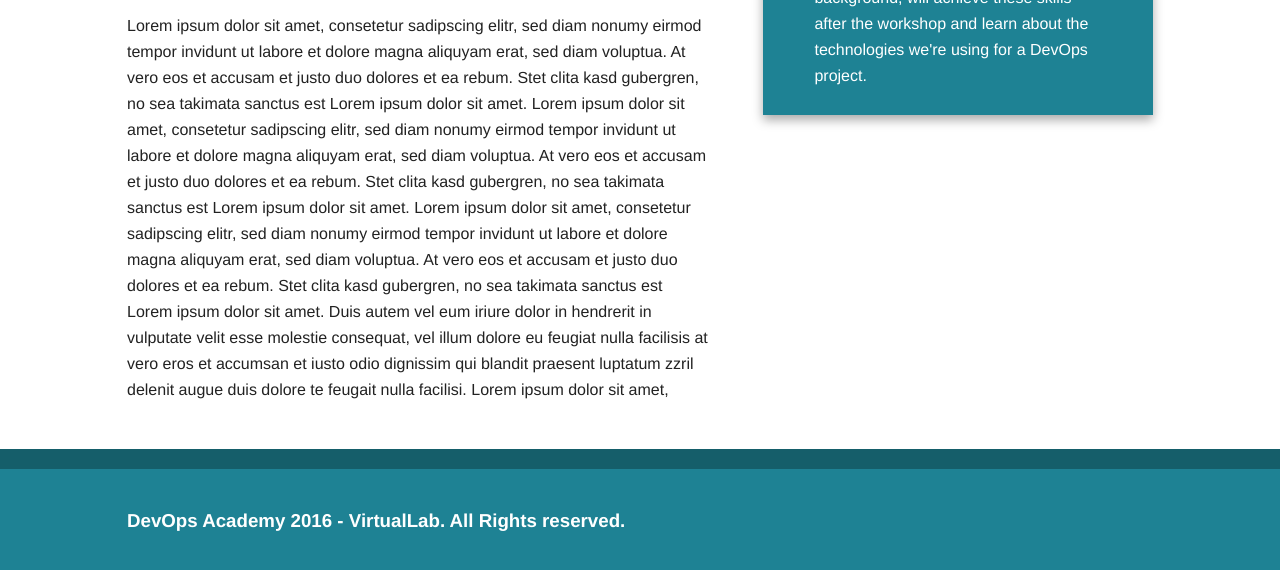
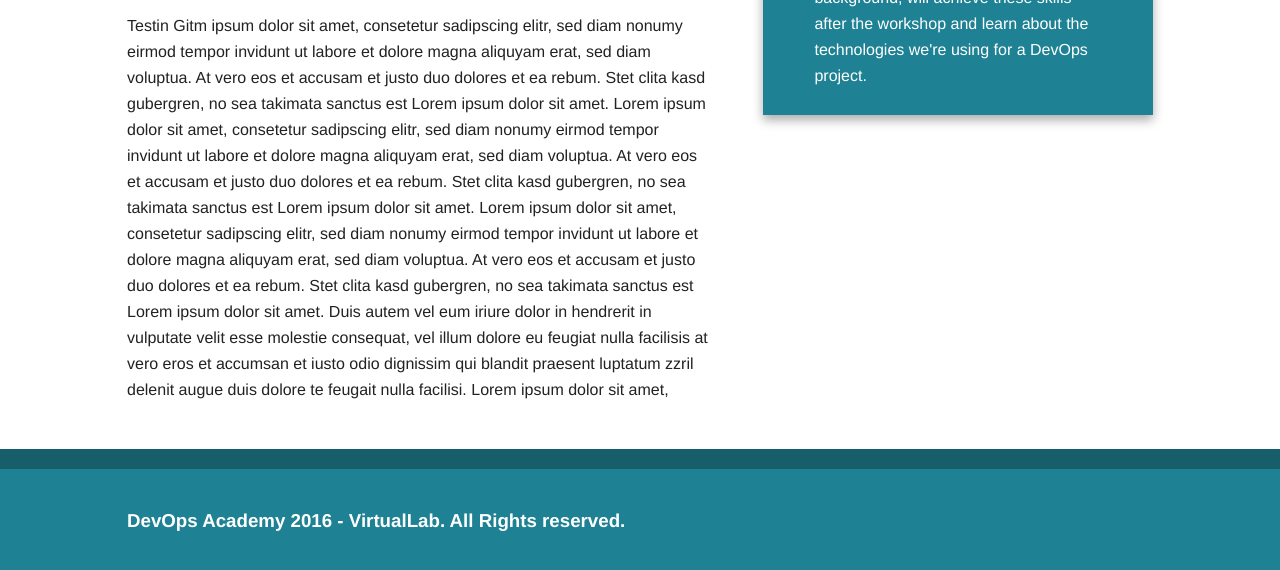
Before and after one commit to martinvincetic/DevOpsAcademyVirtualLab, a plain HTML site: page index.html in a window 1280 px wide. Shown: the part 276-846 px from the top of the page. Drawn offline with nearby package versions, Linux system fonts and the light colour scheme.

Commit message:
Testing Git

```diff
--- a/index.html
+++ b/index.html
@@ -46,7 +46,7 @@
                     </header>
                     <section>
                         <p>
-                          Lorem ipsum dolor sit amet, consetetur sadipscing elitr, sed diam nonumy eirmod tempor invidunt ut labore et dolore magna aliquyam erat, sed diam voluptua. At vero eos et accusam et justo duo dolores et ea rebum. Stet clita kasd gubergren, no sea takimata sanctus est Lorem ipsum dolor sit amet. Lorem ipsum dolor sit amet, consetetur sadipscing elitr, sed diam nonumy eirmod tempor invidunt ut labore et dolore magna aliquyam erat, sed diam voluptua. At vero eos et accusam et justo duo dolores et ea rebum. Stet clita kasd gubergren, no sea takimata sanctus est Lorem ipsum dolor sit amet. Lorem ipsum dolor sit amet, consetetur sadipscing elitr, sed diam nonumy eirmod tempor invidunt ut labore et dolore magna aliquyam erat, sed diam voluptua. At vero eos et accusam et justo duo dolores et ea rebum. Stet clita kasd gubergren, no sea takimata sanctus est Lorem ipsum dolor sit amet.
+                          Testin Gitm ipsum dolor sit amet, consetetur sadipscing elitr, sed diam nonumy eirmod tempor invidunt ut labore et dolore magna aliquyam erat, sed diam voluptua. At vero eos et accusam et justo duo dolores et ea rebum. Stet clita kasd gubergren, no sea takimata sanctus est Lorem ipsum dolor sit amet. Lorem ipsum dolor sit amet, consetetur sadipscing elitr, sed diam nonumy eirmod tempor invidunt ut labore et dolore magna aliquyam erat, sed diam voluptua. At vero eos et accusam et justo duo dolores et ea rebum. Stet clita kasd gubergren, no sea takimata sanctus est Lorem ipsum dolor sit amet. Lorem ipsum dolor sit amet, consetetur sadipscing elitr, sed diam nonumy eirmod tempor invidunt ut labore et dolore magna aliquyam erat, sed diam voluptua. At vero eos et accusam et justo duo dolores et ea rebum. Stet clita kasd gubergren, no sea takimata sanctus est Lorem ipsum dolor sit amet.
 
 Duis autem vel eum iriure dolor in hendrerit in vulputate velit esse molestie consequat, vel illum dolore eu feugiat nulla facilisis at vero eros et accumsan et iusto odio dignissim qui blandit praesent luptatum zzril delenit augue duis dolore te feugait nulla facilisi. Lorem ipsum dolor sit amet,
                         </p>
```
